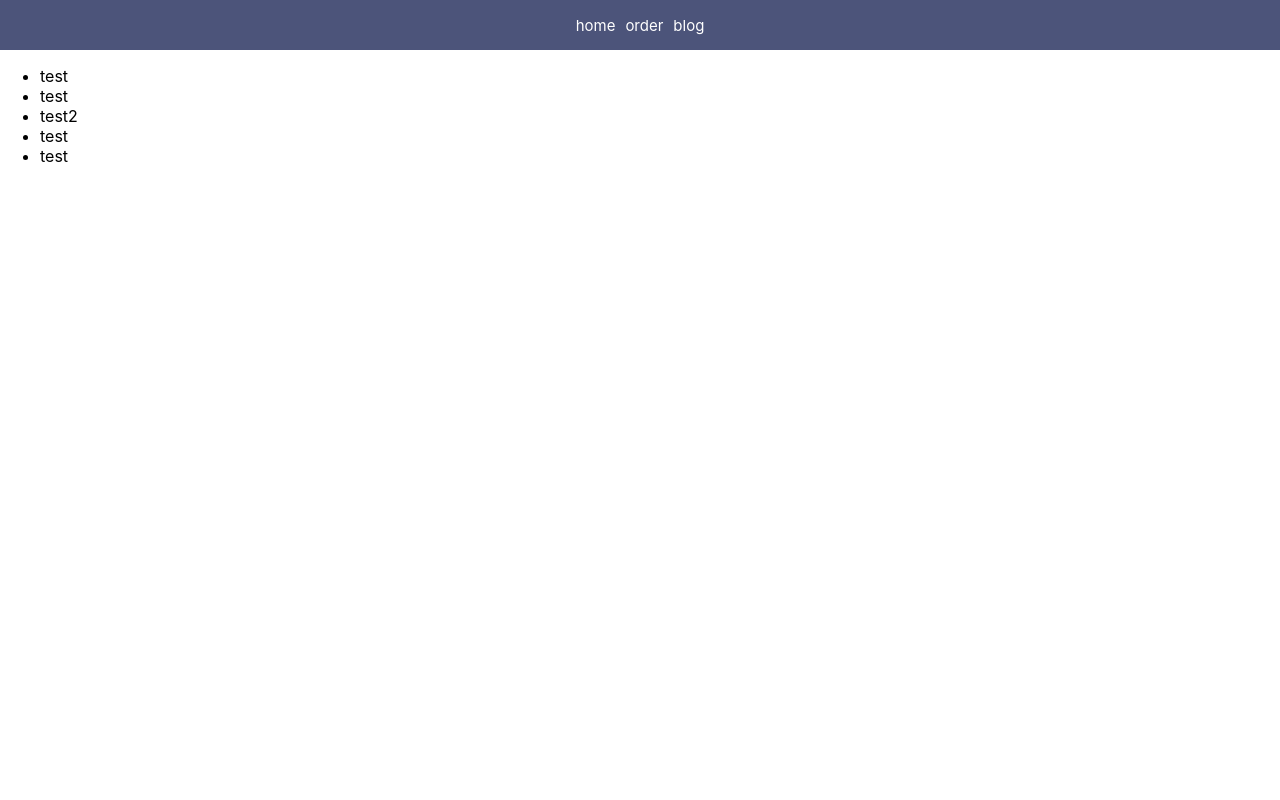
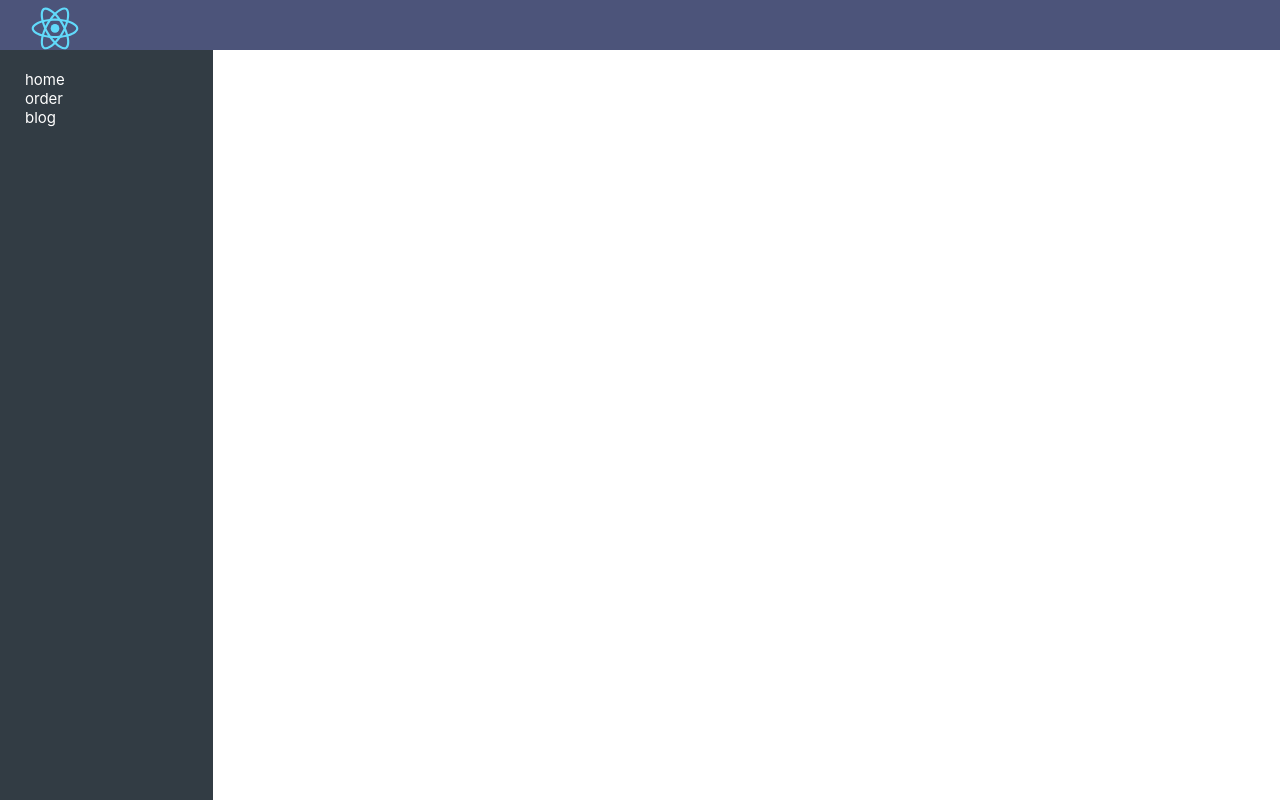
Before and after one commit to victorkarpenko/reactcourse, a React (Create React App) app: page / in a window 1280 px wide. Built offline with nearby package versions, Linux system fonts and the light colour scheme.

Commit message:
Lesson 11 complete

```diff
--- a/src/App.css
+++ b/src/App.css
@@ -1,20 +1,55 @@
-.App {
-  padding-top: 50px;
+*{
+  box-sizing: border-box;
 }
 
-header{
-  width: 100%;
+.App {
+  display: grid;
+  grid-template-rows: 50px 1fr;
+  grid-template-columns: 2fr 10fr;
+
+  grid-template-areas:
+  "header header"
+  "sidebar main"  ;
+}
+
+.header{
+/*  width: 100%;*/
   height: 50px;
   background-color: #4c547a;
-  text-align: center;
-  display: flex;
-  justify-content: center;
-  align-items: center;
-  position: fixed;
-  top: 0;
-  left: 0;
+  /*text-align: center;
+ display: flex;
+ justify-content: flex-start;
+ align-items: center;
+ position: fixed;
+ top: 0;
+ left: 0;*/
+  padding: 0 15px;
+
+  grid-area: header;
+
 }
 
+.logo{
+  max-width: 80px;
+}
+
+.main{
+  padding: 0 15px;
+  grid-area: main;
+}
+
+.sidebar{
+  grid-area: sidebar;
+  height: calc(100vh - 50px);
+  background-color: #323c44;
+}
+
+.navigation{
+  padding: 20px;
+
+  display: flex;
+  flex-direction: column;
+}
 
 a{
   color: white;
--- a/src/App.js
+++ b/src/App.js
@@ -3,12 +3,35 @@ import logo from './logo.svg';
 import List from './components/list'
 import './App.css';
 import Header from "./components/header";
+import Footer from "./components/footer";
 
 const App = () => {
   return (
     <div className="App">
-      <Header/>
+
+      {/*<Header/>
       <List/>
+      <Footer/>*/}
+      <header className="header">
+          <img src={logo} alt="" className="logo"/>
+      </header>
+        <aside className="sidebar">
+            <nav className="navigation">
+                <a href="/">home</a>
+                <a href="/order">order</a>
+                <a href="/blog">blog</a>
+            </nav>
+        </aside>
+        <main className="main">
+            <div className="main__img"></div>
+            <div className="main__profile"></div>
+            <div className="main__posts">
+                <div className="main__post-input"></div>
+                <div className="main__posts-list">
+                    <div className="post"></div>
+                </div>
+            </div>
+        </main>
     </div>
   );
 };
--- /dev/null
+++ b/src/components/footer/index.js
@@ -0,0 +1,11 @@
+import React from "react";
+
+const Footer = () => {
+    return(
+        <footer>
+            footer - react app
+        </footer>
+    )
+};
+
+export default Footer;
```
